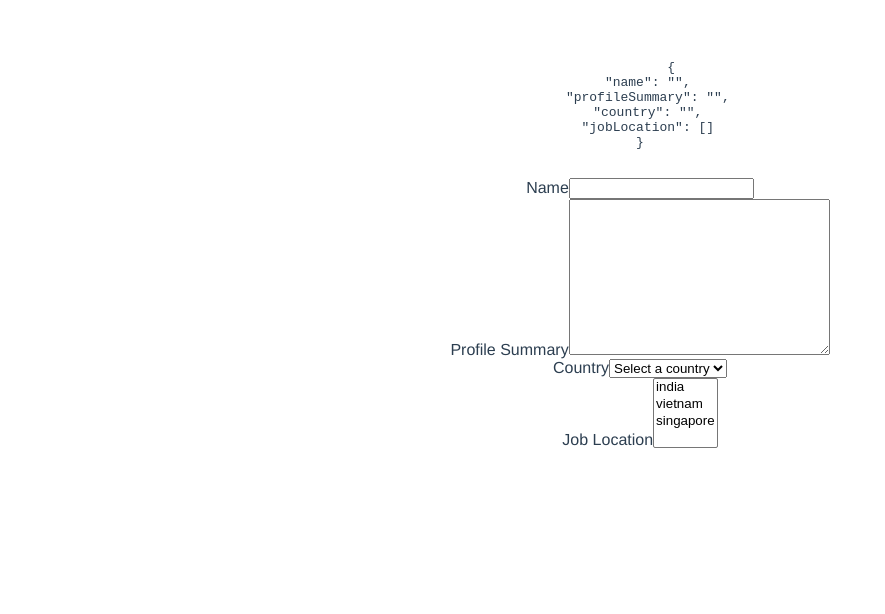
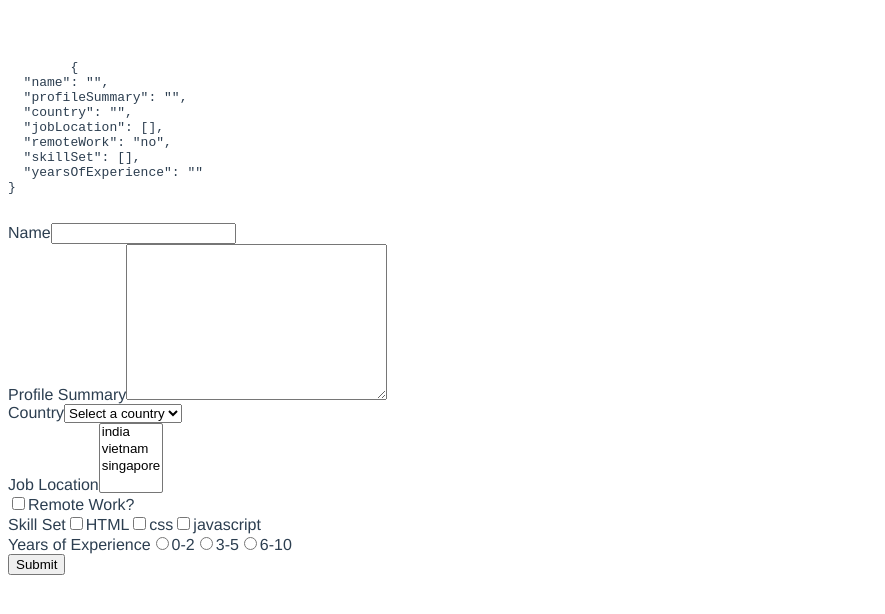
Before and after one commit to Shercosta/vue-3-codevolution, a Vue app in the folder vue-project/: page / in a window 1280 px wide. Shown: the top 614 px of the page, without its empty margins (0-885 px from the left). Built offline with nearby package versions, Linux system fonts and the light colour scheme.

Commit message:
tutorial 20

```diff
--- a/vue-project/src/App.vue
+++ b/vue-project/src/App.vue
@@ -5,7 +5,7 @@
         {{ JSON.stringify(formValues, null, 2) }}
       </pre>
     </div>
-    <form>
+    <form @submit="submitForm">
       <div>
         <label for="name">Name</label>
         <input type="text" id="name" v-model="formValues.name" />
@@ -45,6 +45,76 @@
           <option value="singapore">singapore</option>
         </select>
       </div>
+
+      <div>
+        <input
+          type="checkbox"
+          name=""
+          id="remoteWork"
+          v-model="formValues.remoteWork"
+          true-value="yes"
+          false-value="no"
+        />
+        <label for="remoteWork">Remote Work?</label>
+      </div>
+
+      <div>
+        <label for="">Skill Set</label>
+        <input
+          type="checkbox"
+          v-model="formValues.skillSet"
+          name=""
+          id="html"
+          value="html"
+        />
+        <label for="html">HTML</label>
+        <input
+          type="checkbox"
+          v-model="formValues.skillSet"
+          name=""
+          id="css"
+          value="css"
+        />
+        <label for="css">css</label>
+        <input
+          type="checkbox"
+          v-model="formValues.skillSet"
+          name=""
+          id="javascript"
+          value="javascript"
+        />
+        <label for="javascript">javascript</label>
+      </div>
+
+      <div>
+        <label for="">Years of Experience</label>
+        <input
+          type="radio"
+          v-model="formValues.yearsOfExperience"
+          name=""
+          id="0-2"
+          value="0-2"
+        />
+        <label for="0-2">0-2</label>
+        <input
+          type="radio"
+          v-model="formValues.yearsOfExperience"
+          name=""
+          id="3-5"
+          value="3-5"
+        />
+        <label for="3-5">3-5</label>
+        <input
+          type="radio"
+          v-model="formValues.yearsOfExperience"
+          name=""
+          id="6-10"
+          value="6-10"
+        />
+        <label for="6-10">6-10</label>
+      </div>
+
+      <button type="submit">Submit</button>
     </form>
   </div>
 </template>
@@ -59,10 +129,18 @@ export default {
         profileSummary: "",
         country: "",
         jobLocation: [],
+        remoteWork: "no",
+        skillSet: [],
+        yearsOfExperience: "",
       },
     };
   },
-  methods: {},
+  methods: {
+    submitForm(event) {
+      event.preventDefault();
+      console.log(this.formValues);
+    },
+  },
 };
 </script>
 
@@ -71,7 +149,7 @@ export default {
   font-family: Avenir, Helvetica, Arial, sans-serif;
   -webkit-font-smoothing: antialiased;
   -moz-osx-font-smoothing: grayscale;
-  text-align: center;
+  /* text-align: center; */
   color: #2c3e50;
   margin-top: 60px;
 }
```
